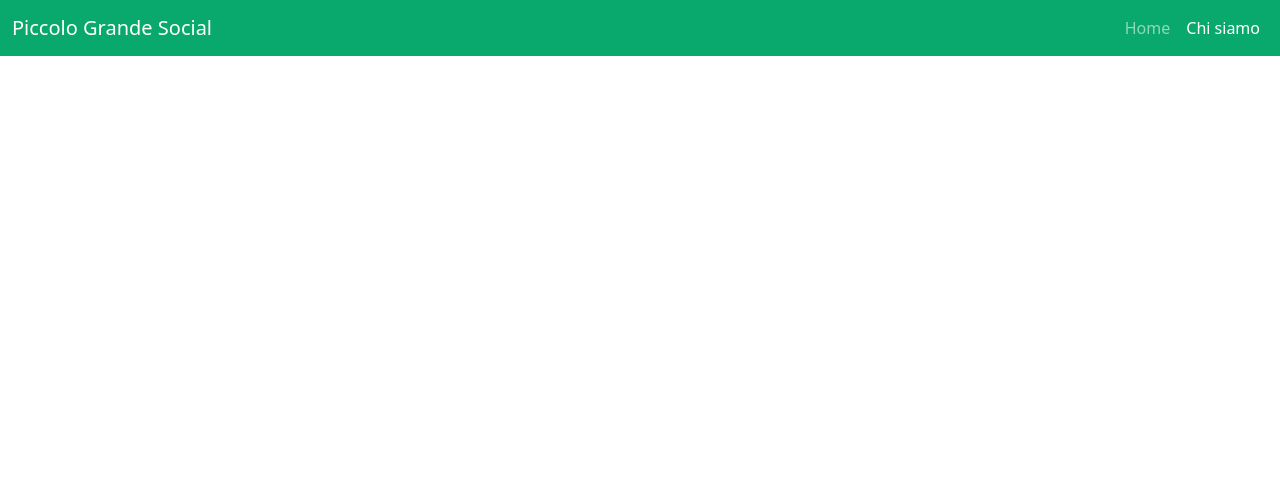
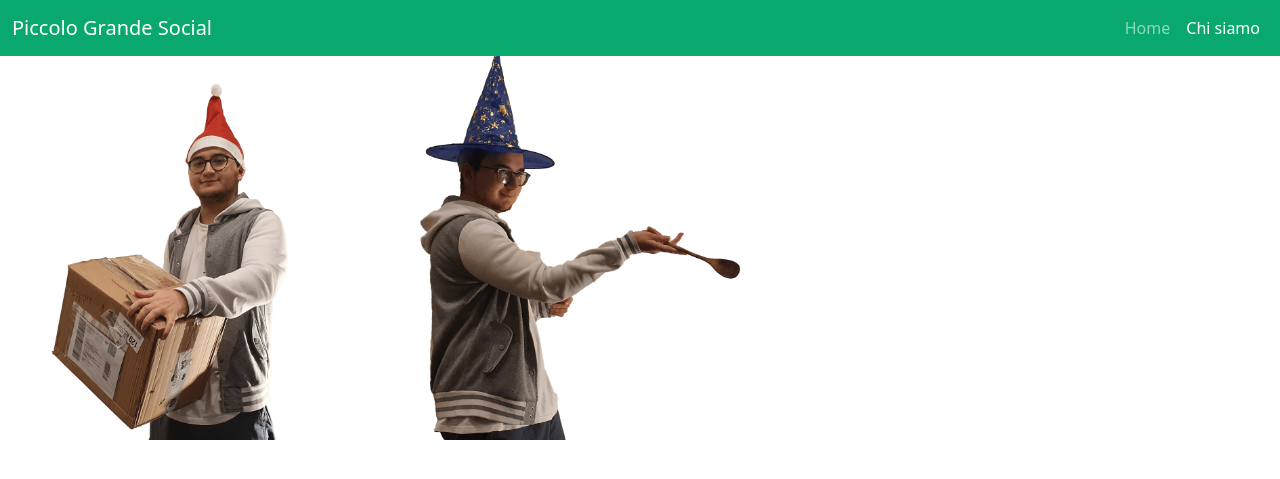
Before and after one commit to Ciovino/Laboratorio---WebApp, a Flask app: page /presentazione.html in a window 1280 px wide. Shown: the top 479 px of the page. Run offline with Flask 2, Linux system fonts and the light colour scheme.

Commit message:
aggiunta foto alla presentazione

```diff
--- a/static/presentazione.style.css
+++ b/static/presentazione.style.css
@@ -1,3 +1,7 @@
 header.navbar {
     background-color: #09a96d;
 }
+
+.foto-Giovi {
+    width: 30%;
+}
--- a/templates/presentazione.html
+++ b/templates/presentazione.html
@@ -31,7 +31,18 @@
         </div>
     </header>
 
-    <!-- Aggiungere presentazione -->
+    <!-- Aggiungere presentazione
+    <p> Ciao sono Giovi, sono un giovane talento che studia al politencico e che spera di risolvere qualcosa in questo
+        mondo. Il mio obiettivo di oggi è quello di darvi una presentazione di me stesso.
+    </p>
+    <p>
+        Che dire su di me? Ho 21 anni, quasi 22, sono di Montepeloso (MT).
+    </p> -->
+
+    <div>
+        <img class="foto-Giovi" src="{{ url_for('static', filename='Immagini/Giovi Natale.png') }}" alt="Giovi Natale">
+        <img class="foto-Giovi" src="{{ url_for('static', filename='Immagini/Mago Giovino.png') }}" alt="Mago Giovino">
+    </div>
 
     <!-- Bootstrap JavaScript -->
     <script src="https://cdn.jsdelivr.net/npm/bootstrap@5.2.2/dist/js/bootstrap.bundle.min.js"
```
Also changed, not shown: static/Immagini/Giovi Natale.png (added), static/Immagini/Mago Giovino.png (added).
